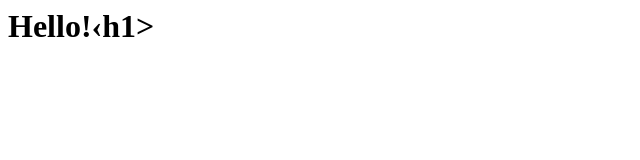
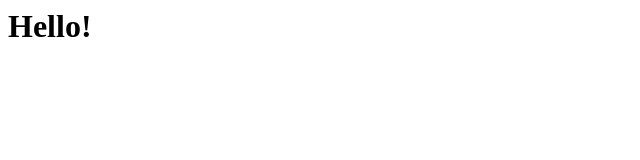
Before and after one commit to Ampilogova/ampilogova.github.io, a plain HTML site: page index.html in a window 1280 px wide. Shown: the full height of the page, 0-640 px from the left. Drawn offline with Linux system fonts and the light colour scheme.

Commit message:
Update index.html

```diff
--- a/index.html
+++ b/index.html
@@ -1 +1 @@
-<h1>Hello!‹h1>
+<h1>Hello!<h1>
```
